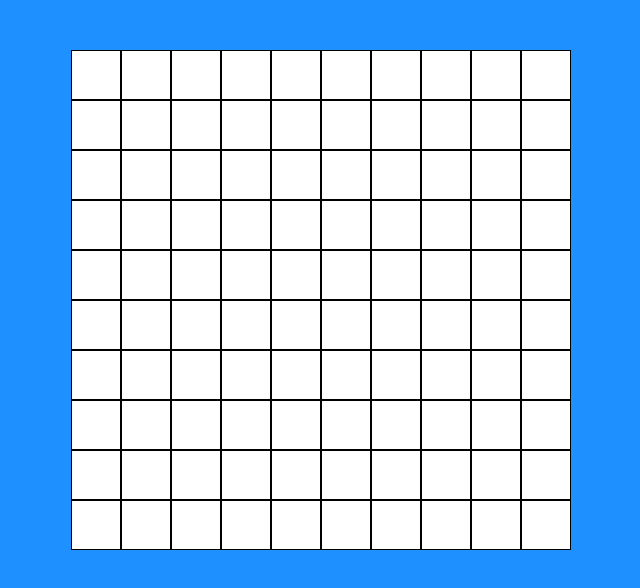
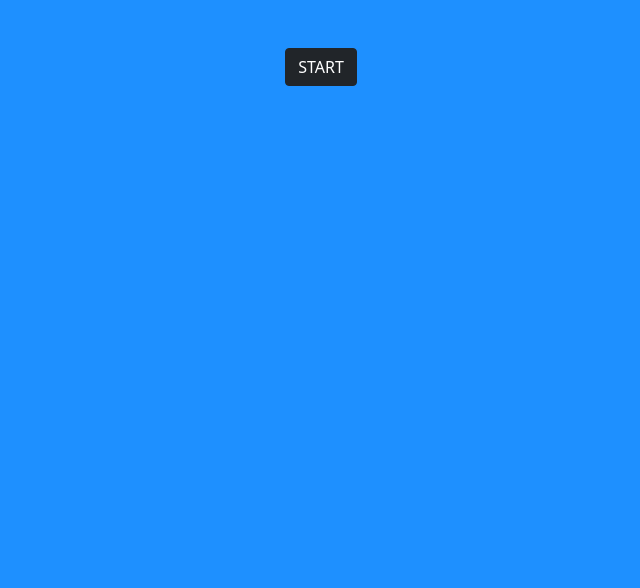
Before and after one commit to tarex7/js-campominato-grid, a plain HTML site: page index.html in a window 1280 px wide. Shown: the whole page, without its empty margins (319-959 px from the left). Drawn offline with nearby package versions, Linux system fonts and the light colour scheme.

Commit message:
Milestone 2

```diff
--- a/index.html
+++ b/index.html
@@ -1,116 +1,29 @@
 <!DOCTYPE html>
 <html lang="en">
-<head>
-    <meta charset="UTF-8">
-    <meta http-equiv="X-UA-Compatible" content="IE=edge">
-    <meta name="viewport" content="width=device-width, initial-scale=1.0">
-    <title>js-campominato-grid
-    </title>
-    <link rel="stylesheet" href="style.css">
-</head>
-<body>
-    <div class="grid">
-<div class="cell"></div>
-<div class="cell"></div>
-<div class="cell"></div>
-<div class="cell"></div>
-<div class="cell"></div>
-<div class="cell"></div>
-<div class="cell"></div>
-<div class="cell"></div>
-<div class="cell"></div>
-<div class="cell"></div>
-<div class="cell"></div>
-<div class="cell"></div>
-<div class="cell"></div>
-<div class="cell"></div>
-<div class="cell"></div>
-<div class="cell"></div>
-<div class="cell"></div>
-<div class="cell"></div>
-<div class="cell"></div>
-<div class="cell"></div>
-<div class="cell"></div>
-<div class="cell"></div>
-<div class="cell"></div>
-<div class="cell"></div>
-<div class="cell"></div>
-<div class="cell"></div>
-<div class="cell"></div>
-<div class="cell"></div>
-<div class="cell"></div>
-<div class="cell"></div>
-<div class="cell"></div>
-<div class="cell"></div>
-<div class="cell"></div>
-<div class="cell"></div>
-<div class="cell"></div>
-<div class="cell"></div>
-<div class="cell"></div>
-<div class="cell"></div>
-<div class="cell"></div>
-<div class="cell"></div>
-<div class="cell"></div>
-<div class="cell"></div>
-<div class="cell"></div>
-<div class="cell"></div>
-<div class="cell"></div>
-<div class="cell"></div>
-<div class="cell"></div>
-<div class="cell"></div>
-<div class="cell"></div>
-<div class="cell"></div>
-<div class="cell"></div>
-<div class="cell"></div>
-<div class="cell"></div>
-<div class="cell"></div>
-<div class="cell"></div>
-<div class="cell"></div>
-<div class="cell"></div>
-<div class="cell"></div>
-<div class="cell"></div>
-<div class="cell"></div>
-<div class="cell"></div>
-<div class="cell"></div>
-<div class="cell"></div>
-<div class="cell"></div>
-<div class="cell"></div>
-<div class="cell"></div>
-<div class="cell"></div>
-<div class="cell"></div>
-<div class="cell"></div>
-<div class="cell"></div>
-<div class="cell"></div>
-<div class="cell"></div>
-<div class="cell"></div>
-<div class="cell"></div>
-<div class="cell"></div>
-<div class="cell"></div>
-<div class="cell"></div>
-<div class="cell"></div>
-<div class="cell"></div>
-<div class="cell"></div>
-<div class="cell"></div>
-<div class="cell"></div>
-<div class="cell"></div>
-<div class="cell"></div>
-<div class="cell"></div>
-<div class="cell"></div>
-<div class="cell"></div>
-<div class="cell"></div>
-<div class="cell"></div>
-<div class="cell"></div>
-<div class="cell"></div>
-<div class="cell"></div>
-<div class="cell"></div>
-<div class="cell"></div>
-<div class="cell"></div>
-<div class="cell"></div>
-<div class="cell"></div>
-<div class="cell"></div>
-<div class="cell"></div>
-<div class="cell"></div>
+  <head>
+    <meta charset="UTF-8" />
+    <meta http-equiv="X-UA-Compatible" content="IE=edge" />
+    <meta name="viewport" content="width=device-width, initial-scale=1.0" />
+    <title>js-campominato-grid</title>
+    <link
+      href="https://cdn.jsdelivr.net/npm/bootstrap@5.1.3/dist/css/bootstrap.min.css"
+      rel="stylesheet"
+      integrity="sha384-1BmE4kWBq78iYhFldvKuhfTAU6auU8tT94WrHftjDbrCEXSU1oBoqyl2QvZ6jIW3"
+      crossorigin="anonymous"
+    />
+    <link rel="stylesheet" href="style.css" />
+  </head>
+  <body>
+    <div class="container">
+      <div class="row">
+        <div class="col-12 mt-5 d-flex justify-content-center">
+            <div id="startBtn" class="btn btn-dark">START</div>
+        </div>
+        <div class="col-12">
+          <div id="grid"></div>
+        </div>
+      </div>
     </div>
     <script src="script.js"></script>
-</body>
+  </body>
 </html>
--- a/script.js
+++ b/script.js
@@ -0,0 +1,13 @@
+let rows = 10;
+let cells = 10;
+let totalCells = rows * cells;
+const grid = document.getElementById("grid");
+const startBtn = document.getElementById("startBtn");
+
+startBtn.addEventListener("click", () => {
+  for (let i = 1; i <= totalCells; i++) {
+    const cell = document.createElement("div");
+    cell.className = "cell";
+    grid.appendChild(cell);
+  }
+});
--- a/style.css
+++ b/style.css
@@ -6,7 +6,7 @@ body {
     background-color:dodgerblue;
 }
 
-.grid {
+#grid {
     display: flex;
     flex-wrap: wrap;
     margin: 50px auto;
```
